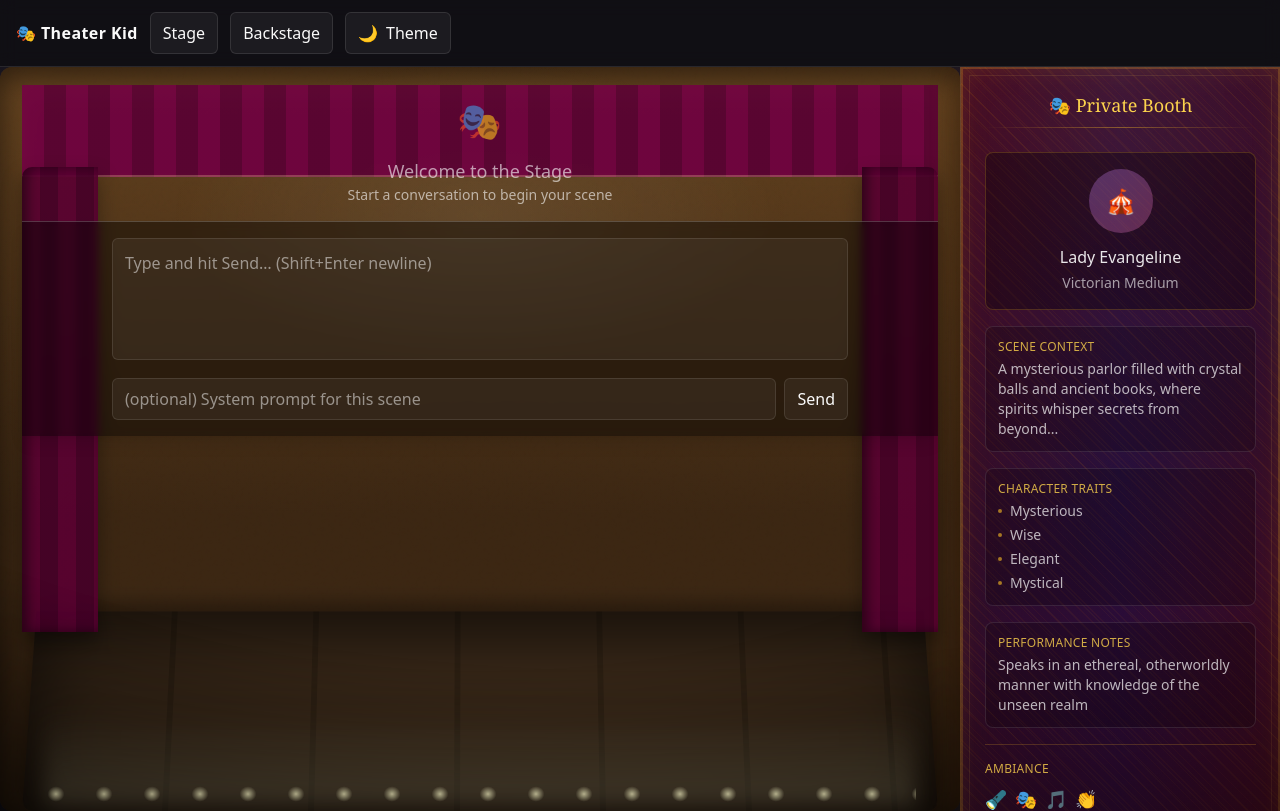
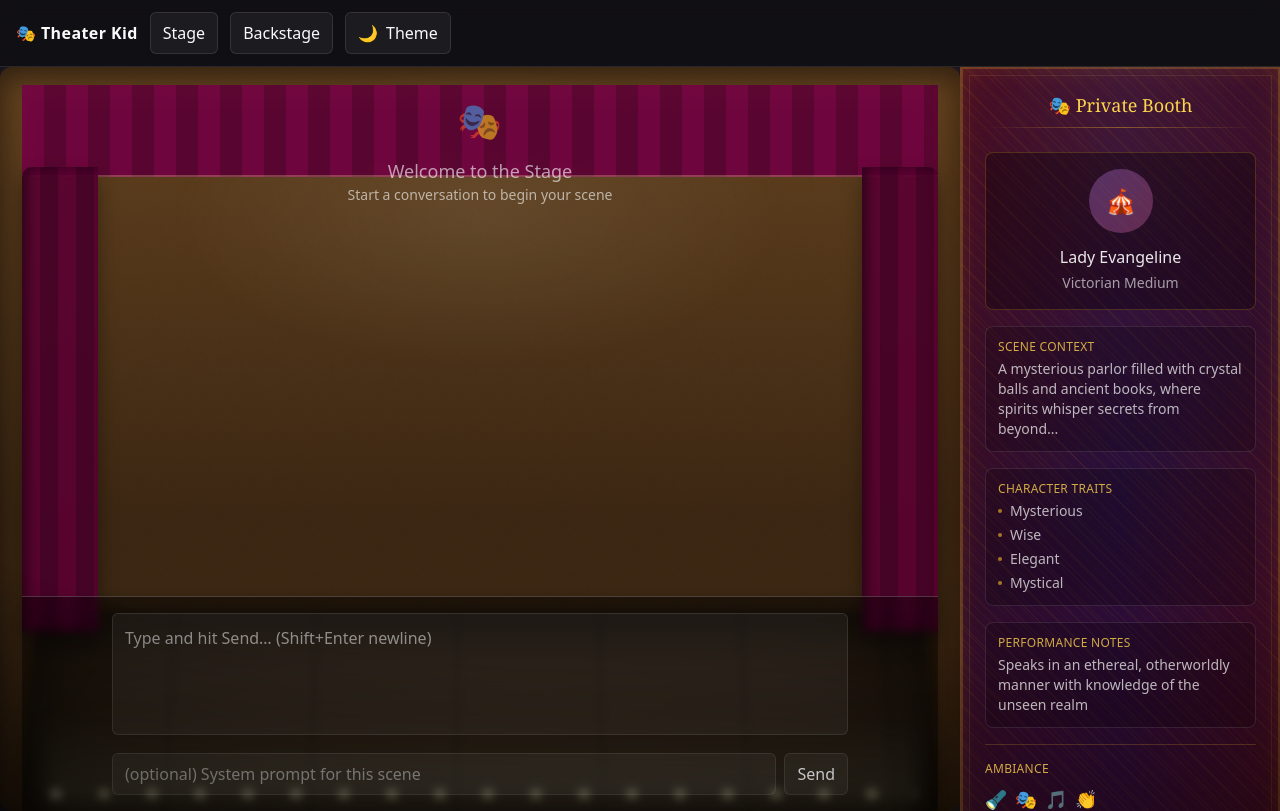
Before and after one commit to cerealean/theater-kid, an Angular app: page /stage in a window 1280 px wide. Built offline with nearby package versions, Linux system fonts and the light colour scheme.

Commit message:
style(stage): added ids and input at bottom

```diff
--- a/src/app/routes/stage/stage.component.html
+++ b/src/app/routes/stage/stage.component.html
@@ -12,10 +12,10 @@
       <!-- remove the next line if you don't want the audience silhouettes -->
       <div class="tk-audience" aria-hidden="true"></div>
 
-      <div class="tk-content relative z-[2]">
+      <div id="tk-stage-content" class="tk-content relative z-[2] flex flex-col h-full">
         <!-- Messages area with fixed height and scroll -->
-        <div class="flex-1 overflow-y-auto min-h-0">
-          <div class="container max-w-screen-md mx-auto p-4 space-y-3">
+        <div id="tk-stage-messages-wrapper" class="flex-1 overflow-y-auto min-h-0">
+          <div id="tk-stage-messages" class="container max-w-screen-md mx-auto p-4 space-y-3">
             @for (m of messages(); track m.content) {
               <div class="flex">
                 <div
@@ -48,8 +48,10 @@
           </div>
         </div>
 
-        <!-- Input area component -->
+        <!-- Input area component - now sticky at bottom -->
         <tk-stage-input
+          id="tk-stage-input"
+          class="flex-shrink-0"
           [(inputValue)]="inputValue"
           [(systemValue)]="systemValue"
           [busy]="busy()"
```
